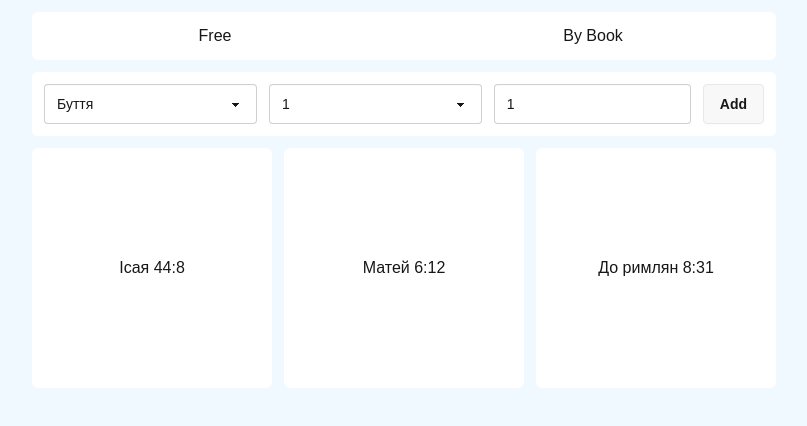
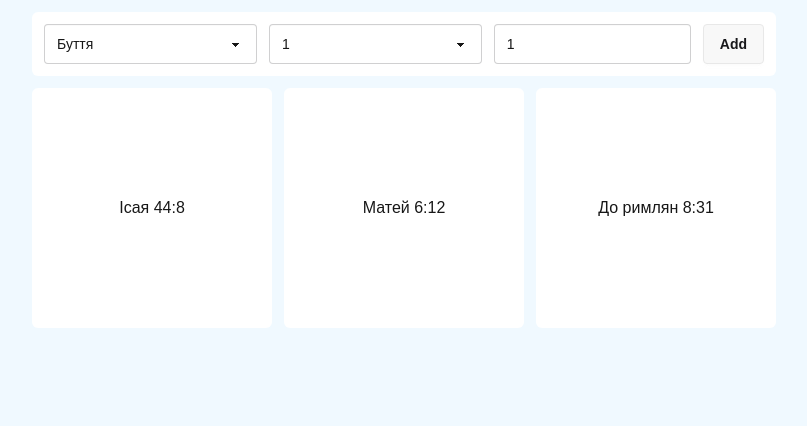
Before and after one commit to seesmof/Bible-Memorization-App, a Next.js app in the folder src/: page / in a window 1280 px wide. Shown: the top 426 px of the page, without its empty margins (236-1043 px from the left). Built offline with nearby package versions, Linux system fonts and the light colour scheme.

Commit message:
revert: take back the changes

```diff
--- a/src/app/books/page.tsx
+++ /dev/null
@@ -1,13 +0,0 @@
-import Navbar from "@/components/Navbar";
-
-export default function Page() {
-  return (
-    <div className="bg-sky-50 min-h-screen">
-      <div className="max-w-3xl mx-auto flex items-center justify-center flex-col p-3 gap-3">
-        <Navbar />
-
-        <section className="bg-white rounded-md p-3 flex flex-col sm:flex-row gap-3 w-full"></section>
-      </div>
-    </div>
-  );
-}
--- a/src/app/page.tsx
+++ b/src/app/page.tsx
@@ -1,6 +1,5 @@
 "use client";
 
-import Navbar from "@/components/Navbar";
 import { useState } from "react";
 
 interface Verse {
@@ -120,8 +119,6 @@ export default function Page() {
   return (
     <div className="bg-sky-50 min-h-screen">
       <div className="max-w-3xl mx-auto flex items-center justify-center flex-col p-3 gap-3">
-        <Navbar />
-
         <section className="bg-white rounded-md p-3 flex flex-col sm:flex-row gap-3 w-full">
           {/* Book Select */}
           <select
--- a/src/components/Navbar.tsx
+++ /dev/null
@@ -1,17 +0,0 @@
-import Link from "next/link";
-
-export default function Navbar() {
-  return (
-    <nav className="bg-white rounded-md flex gap-3 w-full">
-      <Link href={"/"} className="flex-1 text-center p-3 hover:bg-stone-50">
-        Free
-      </Link>
-      <Link
-        href={"/books"}
-        className="flex-1 text-center p-3 hover:bg-stone-50"
-      >
-        By Book
-      </Link>
-    </nav>
-  );
-}
```
